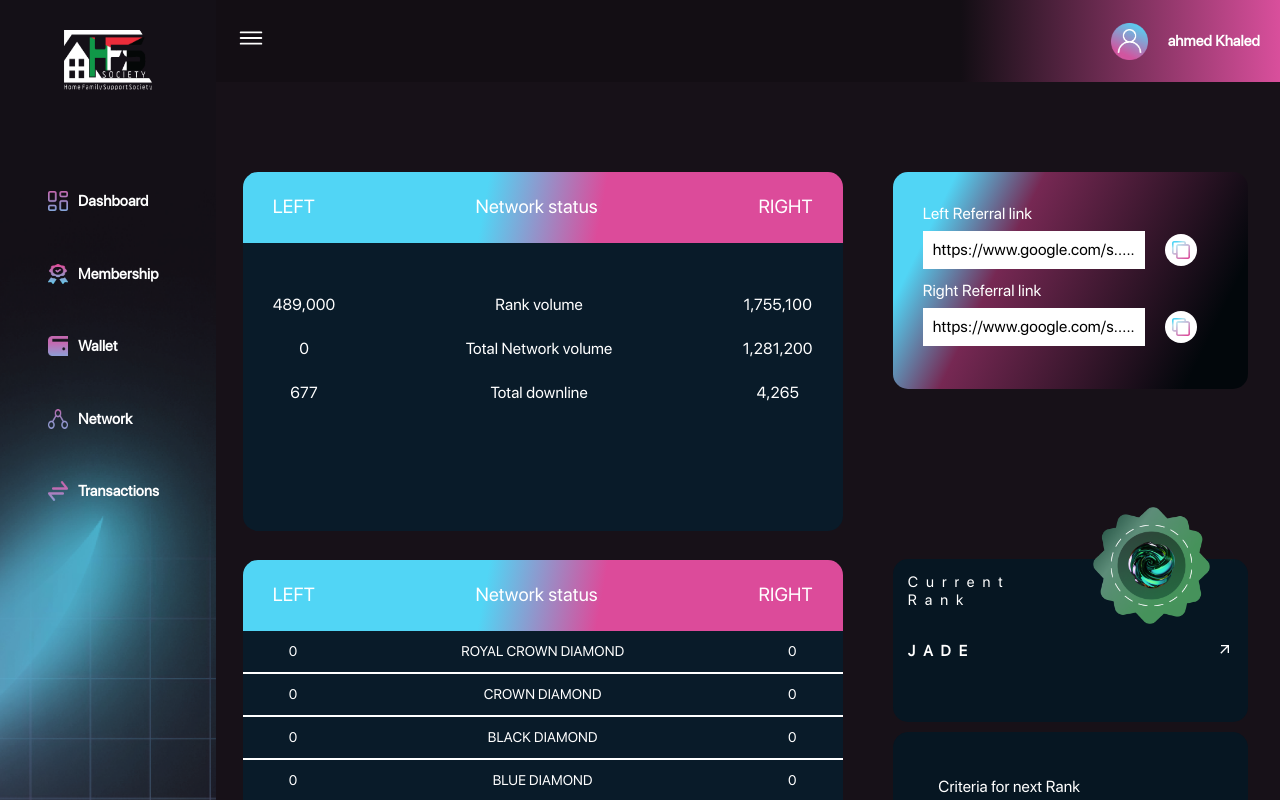
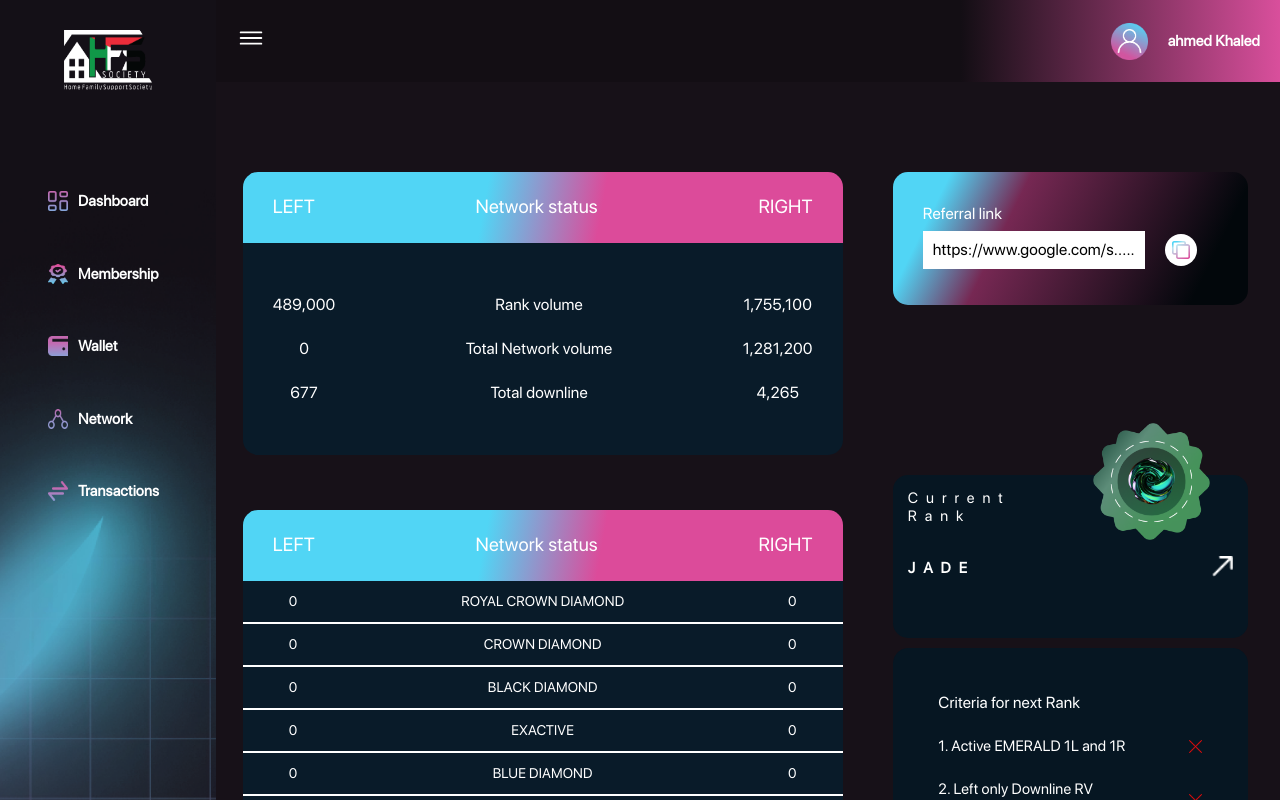
Before and after one commit to karim40188/smart_business, a React (Vite) app: page /dashboard in a window 1280 px wide. Shown: the top 800 px of the page. Built offline with nearby package versions, Linux system fonts and the light colour scheme.

Commit message:
some edit

```diff
--- a/src/Components/Pages/Dashboard.jsx
+++ b/src/Components/Pages/Dashboard.jsx
@@ -2,18 +2,19 @@
 import { Box, Typography } from "@mui/material";
 import copy_icon from "../../assets/pages_assets/copy_icon.png";
 import vector1 from "../../assets/pages_assets/vector1.png";
-import { MdArrowOutward } from "react-icons/md";
-import { useState } from "react";
+import { useContext, useState } from "react";
 import x_mark_icon from "../../assets/x_mark_icon.png";
 import check_icon from "../../assets/check_icon.png";
 import { useNavigate } from "react-router-dom";
-
+import { Context } from "../Context";
+import arrow from "../../assets/pages_assets/arrow.png"
 
 function Dashboard() {
   let [rows] = useState([
     { name: "ROYAL CROWN DIAMOND", right: "0" },
     { name: "CROWN DIAMOND", right: "0" },
     { name: "BLACK DIAMOND", right: "0" },
+    { name: "EXACTIVE", right: "0" },
     { name: "BLUE DIAMOND", right: "0" },
     { name: "DIAMOND", right: "0" },
     { name: "EMERALD", right: "0" },
@@ -22,20 +23,28 @@ function Dashboard() {
     { name: "JADE", right: "3" },
   ]);
 
-  let navigate = useNavigate()
+  let navigate = useNavigate();
+
+  let {sidebarOpen}=useContext(Context)
   return (
     <Box
-    className="container"
+      className="container"
       sx={{
         display: "flex",
         flexWrap: "wrap",
-        // justifyContent: "space-between",
+        justifyContent: sidebarOpen ? { xs: "center", md: "start" } : "center",
         gap: "50px",
-
+        transition:'400ms all '
       }}
     >
-      <Box sx={{ display: "flex", flexDirection: "column", gap: "100px" }}>
-        <Box sx={{ width: {xs:'100%',md:"600px"}, height: "288px", borderRadius: "15px" }}>
+      <Box sx={{ display: "flex", flexDirection: "column", gap: "50px" }}>
+        <Box
+          sx={{
+            width: sidebarOpen? { xs: "100%", md: "600px" }:{xs:'100%',md:'800px'},
+            height: "288px",
+            borderRadius: "15px",
+          }}
+        >
           <Box
             sx={{
               background:
@@ -55,7 +64,7 @@ function Dashboard() {
 
           <Box
             sx={{
-              height: "100%",
+              height: "auto",
               px: "30px",
               py: "50px",
               backgroundColor: "#091B29",
@@ -151,11 +160,11 @@ function Dashboard() {
       </Box>
 
       <Box sx={{ display: "flex", flexDirection: "column" }}>
-        <Box sx={{  }}>
+        <Box sx={{}}>
           <Box
             sx={{
-              width: "auto",
-              height: "217px",
+              width: "355px",
+              height: "133px",
               background:
                 "linear-gradient(116.25deg, #51D5F5 13.83%, #762853 33.13%, #02070B 86.17%)",
               borderRadius: "15px",
@@ -165,49 +174,10 @@ function Dashboard() {
               gap: "10px",
             }}
           >
-            <Box sx={{ display: "flex", flexDirection: "column", gap: "5px" }}>
-              <Typography>Left Referral link</Typography>
-              <Box sx={{ display: "flex", gap: "20px", alignItems: "center" }}>
-                <Box
-                  sx={{
-                    width: "auto",
-                    height: "38px",
-                    bordderRadius: "5px",
-                    backgroundColor: "#FFFFFF",
-                    display: "flex",
-                    justifyContent: "sstart",
-                    alignItems: "center",
-                    px: "10px",
-                  }}
-                >
-                  <Typography sx={{ color: "#000" }}>
-                    https://www.google.com/s.....
-                  </Typography>
-                </Box>
-                <Box
-                  sx={{
-                    width: "32px",
-                    height: "32px",
-                    backgroundColor: "#fff",
-                    borderRadius: "50%",
-                    display: "flex",
-                    justifyContent: "center",
-                    alignItems: "center",
-                  }}
-                >
-                  <Box sx={{ width: "18px", height: "18px" }}>
-                    <Box
-                      component="img"
-                      src={copy_icon}
-                      sx={{ width: "100%", height: "100%" }}
-                    />
-                  </Box>
-                </Box>
-              </Box>
-            </Box>
+
 
             <Box sx={{ display: "flex", flexDirection: "column", gap: "5px" }}>
-              <Typography>Right Referral link</Typography>
+              <Typography>Referral link</Typography>
               <Box sx={{ display: "flex", gap: "20px", alignItems: "center" }}>
                 <Box
                   sx={{
@@ -261,11 +231,10 @@ function Dashboard() {
             display: "flex",
             flexDirection: "column",
             gap: "30px",
-            cursor:'pointer'
+            cursor: "pointer",
           }}
-
-          onClick={()=>{
-            navigate('/MembershopTier')
+          onClick={() => {
+            navigate("/MembershopTier");
           }}
         >
           <Typography
@@ -299,7 +268,7 @@ function Dashboard() {
             </Typography>
 
             <Box>
-              <MdArrowOutward />
+              <Box component="img" src={arrow} sx={{width:'20.81px'}} />
             </Box>
           </Box>
           <Box
@@ -327,8 +296,8 @@ function Dashboard() {
             display: "flex",
             justifyContent: "center",
             alignItems: "center",
-              p:'30px',
-              borderRadius:'15px',
+            p: "30px",
+            borderRadius: "15px",
           }}
         >
           <Box
@@ -337,7 +306,6 @@ function Dashboard() {
               height: "90%",
               display: "flex",
               flexDirection: "column",
-
             }}
           >
             <Typography>Criteria for next Rank</Typography>
@@ -347,48 +315,57 @@ function Dashboard() {
                 display: "flex",
                 justifyContent: "space-between",
                 alignItems: "center",
-                mt:'20px'
+                mt: "20px",
               }}
             >
               <Typography sx={{ fontSize: "15px" }}>
                 1. Active EMERALD 1L and 1R
               </Typography>
 
-              <Box sx={{width:'13px',height:'13px'}} component="img" src={x_mark_icon} />
+              <Box
+                sx={{ width: "13px", height: "13px" }}
+                component="img"
+                src={x_mark_icon}
+              />
             </Box>
             <Box
               sx={{
                 display: "flex",
                 justifyContent: "space-between",
                 alignItems: "center",
-                mt:'20px'
+                mt: "20px",
               }}
             >
               <Typography sx={{ fontSize: "15px" }}>
                 2. Left only Downline RV Required/Total 750000/489000
               </Typography>
 
-              <Box sx={{width:'13px',height:'13px'}} component="img" src={x_mark_icon} />
+              <Box
+                sx={{ width: "13px", height: "13px" }}
+                component="img"
+                src={x_mark_icon}
+              />
             </Box>
             <Box
               sx={{
                 display: "flex",
                 justifyContent: "space-between",
                 alignItems: "center",
-                mt:'20px'
+                mt: "20px",
               }}
             >
               <Typography sx={{ fontSize: "15px" }}>
                 3. Right only Downline RV Required/Total 750000/1755100
               </Typography>
 
-              <Box sx={{width:'13px',height:'13px'}} component="img" src={check_icon} />
+              <Box
+                sx={{ width: "13px", height: "13px" }}
+                component="img"
+                src={check_icon}
+              />
             </Box>
 
-
-            <Typography sx={{  mt:'20px'}}>
-            3. Total Direct 4/5
-            </Typography>
+            <Typography sx={{ mt: "20px" }}>3. Total Direct 4/5</Typography>
           </Box>
         </Box>
       </Box>
--- a/src/Components/Pages/Sidebar.jsx
+++ b/src/Components/Pages/Sidebar.jsx
@@ -15,25 +15,29 @@ function Sidebar() {
   let sidebarRef = useRef(null);
 
   useEffect(() => {
-    let handleClickOutSide = (event) => {
-      if (sidebarRef.current && !sidebarRef.current.contains(event.target)) {
+    const handleClickOutside = (event) => {
+
+      if (
+        window.innerWidth < 600 &&
+        sidebarRef.current &&
+        !sidebarRef.current.contains(event.target)
+      ) {
         setSidebarOpen(false);
       }
     };
 
 
+    document.addEventListener("mousedown", handleClickOutside);
 
-    document.addEventListener('mousedown',handleClickOutSide)
+    return () => {
+      document.removeEventListener("mousedown", handleClickOutside);
+    };
+  }, [setSidebarOpen]);
 
-    return ()=>{
-      document.removeEventListener('mousedown',handleClickOutSide)
-    }
-  });
   let navigate = useNavigate();
   return (
     <Box
-
-    ref={sidebarRef}
+      ref={sidebarRef}
       sx={{
         width: sidebarOpen ? "260px" : "0",
         transition: "400ms all",
```
Also changed, not shown: src/assets/pages_assets/arrow.png (added).
